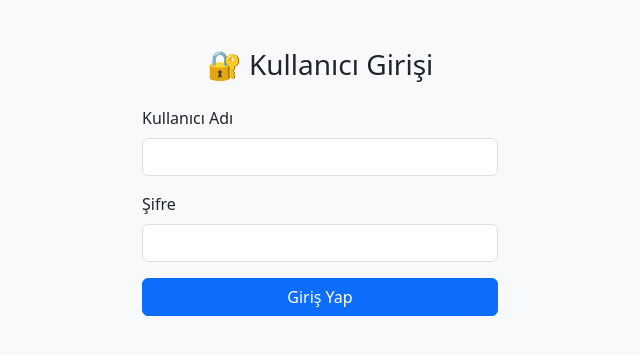
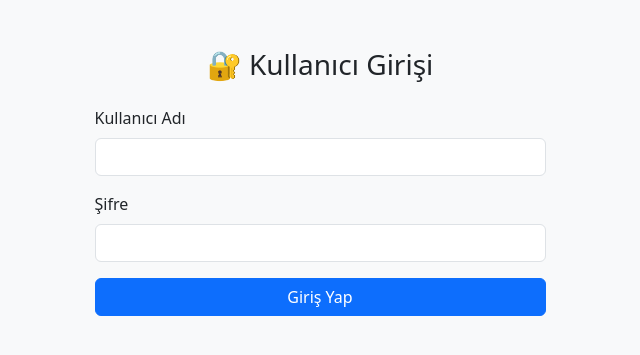
Before and after one commit to Cougarus/Durum-Takip, a Flask app: page /login in a window 1280 px wide. Shown: the top 355 px of the page, without its empty margins (320-960 px from the left). Run offline with Flask 3, Linux system fonts and the light colour scheme.

Commit message:
Add files via upload

```diff
--- a/templates/ariza_kayit.html
+++ b/templates/ariza_kayit.html
@@ -17,7 +17,7 @@
         </div>
       {% endfor %}
     {% endwith %}
-    <form method="POST" action="#">
+    <form method="POST">
       <div class="mb-3">
         <label for="mahal_kodu" class="form-label">Mahal Kodu</label>
         <input type="text" class="form-control" id="mahal_kodu" name="mahal_kodu" required>
--- a/templates/login.html
+++ b/templates/login.html
@@ -8,7 +8,7 @@
 <body class="bg-light">
   <div class="container mt-5">
     <div class="row justify-content-center">
-      <div class="col-md-4">
+      <div class="col-md-5">
         <h3 class="text-center mb-4">🔐 Kullanıcı Girişi</h3>
         {% with messages = get_flashed_messages(with_categories=true) %}
           {% for category, message in messages %}
```
